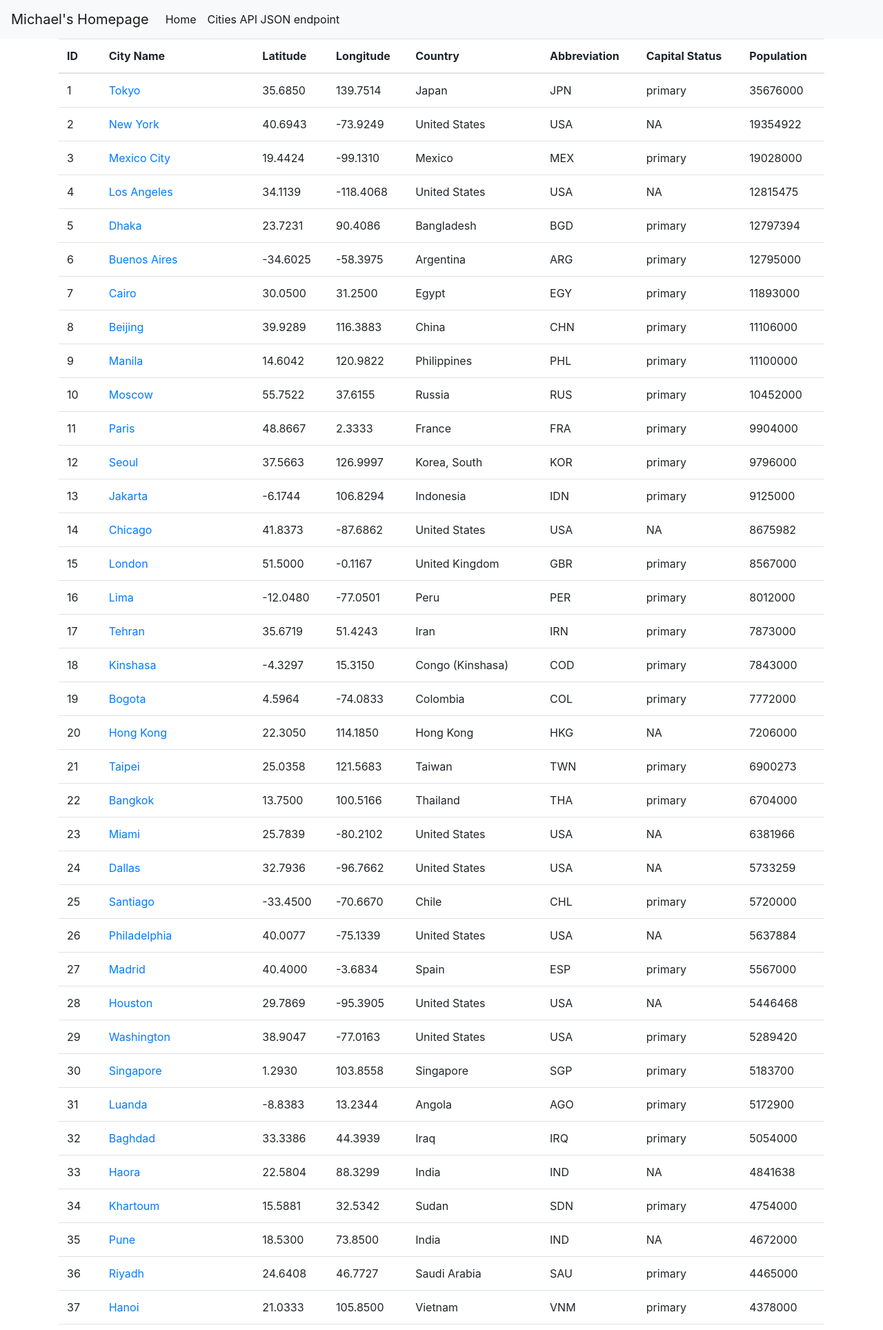
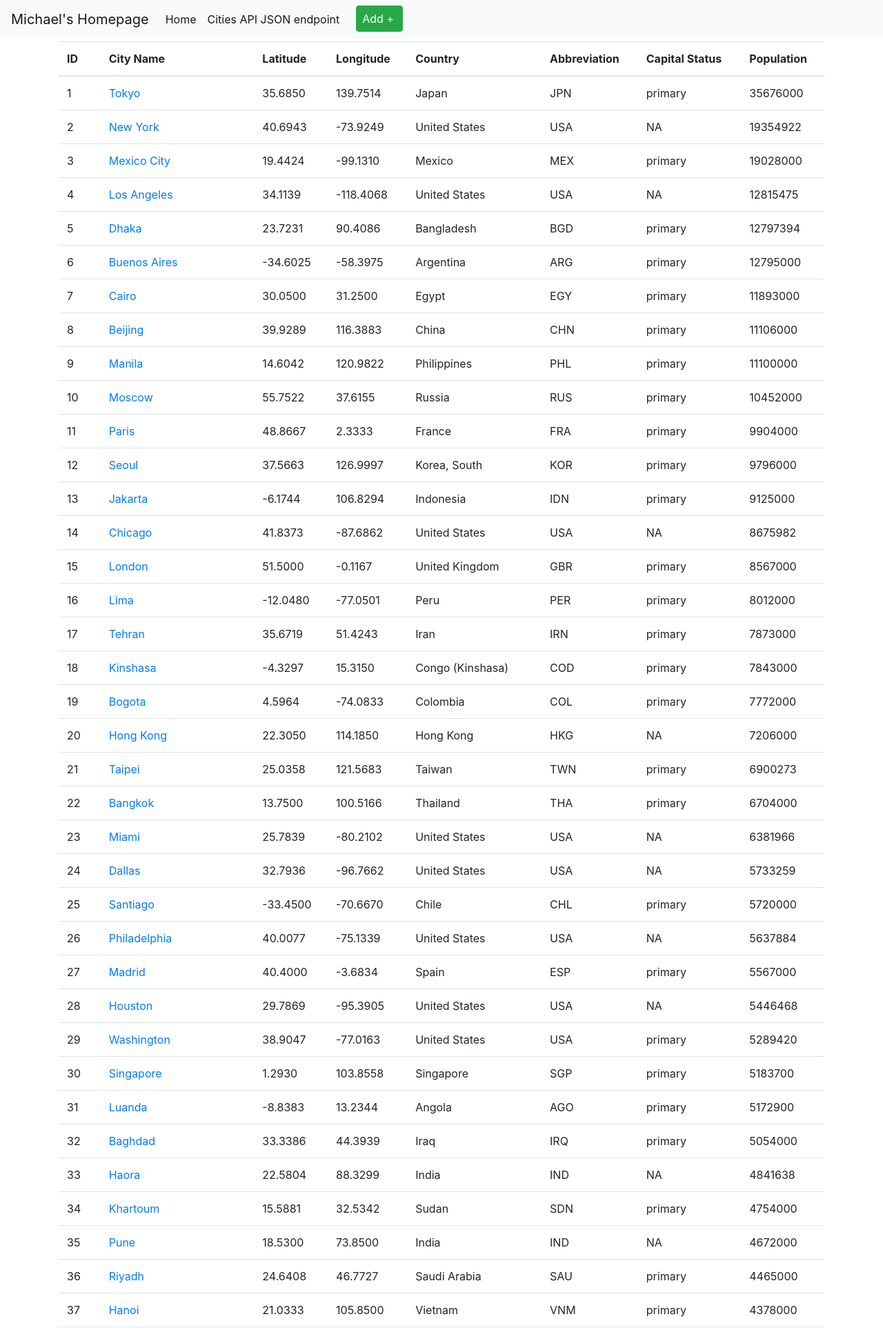
Before and after one commit to mcp48/IS601-Project3, a Flask app: page / in a window 1280 px wide. Shown: the top 1928 px of the page at 69% size. Run offline with Flask 2, Linux system fonts and the light colour scheme; data comes from the database, SQL or seed files in the repository; data that the repository does not hold is empty; some libraries are stand-ins or nearby versions.

Commit message:
Task: Updated layout.html template

```diff
--- a/app/templates/layout.html
+++ b/app/templates/layout.html
@@ -8,9 +8,9 @@
 
 
     <meta charset="utf-8">
-    <meta name="viewport" content="width=device-width, initial-scale=1, shrink-to-fit=no">
-    <link rel="stylesheet" href="https://stackpath.bootstrapcdn.com/bootstrap/4.4.1/css/bootstrap.min.css"
-          integrity="sha384-Vkoo8x4CGsO3+Hhxv8T/Q5PaXtkKtu6ug5TOeNV6gBiFeWPGFN9MuhOf23Q9Ifjh" crossorigin="anonymous">
+    <meta content="width=device-width, initial-scale=1, shrink-to-fit=no" name="viewport">
+    <link crossorigin="anonymous" href="https://stackpath.bootstrapcdn.com/bootstrap/4.4.1/css/bootstrap.min.css"
+          integrity="sha384-Vkoo8x4CGsO3+Hhxv8T/Q5PaXtkKtu6ug5TOeNV6gBiFeWPGFN9MuhOf23Q9Ifjh" rel="stylesheet">
 {% if user %}
     <title>Welcome to {{ user.username }}'s site</title>
     {% else %}
@@ -21,38 +21,44 @@
 <!-- As a heading -->
 
 
-<nav class="navbar navbar-expand-lg navbar-light bg-light">
-  <a class="navbar-brand" href="#">{% if user %}{{ user.username }}'s Homepage {% else %}
+<nav class="navbar navbar-expand-lg navbar-light bg-light mb-1">
+  <a class="navbar-brand" href="#">{% if user %}{{ user.username }}'s Homepage{% else %}
     <title>Welcome to My Homepage</title>
     {% endif %}</a>
-  <button class="navbar-toggler" type="button" data-toggle="collapse" data-target="#navbarNavDropdown" aria-controls="navbarNavDropdown" aria-expanded="false" aria-label="Toggle navigation">
+  <button aria-controls="navbarNavDropdown" aria-expanded="false" aria-label="Toggle navigation" class="navbar-toggler" data-target="#navbarNavDropdown" data-toggle="collapse" type="button">
     <span class="navbar-toggler-icon"></span>
   </button>
   <div class="collapse navbar-collapse" id="navbarNavDropdown">
     <ul class="navbar-nav">
         <li class="nav-item active">
-        <a class="nav-link" href="#">Home <span class="sr-only">(current)</span></a>
+            <a class="nav-link" href="/">Home <span class="sr-only">(current)</span></a>
         </li>
         <li class="nav-item active">
-        <a class="nav-link" href="api/cities">Cities API JSON endpoint <span class="sr-only">(current)</span></a>
+            <a class="nav-link" href="/api/v1/cities">Cities API JSON endpoint <span class="sr-only">(current)</span></a>
         </li>
-
+        <li class="nav-item active">
+            <a class="btn btn-success pl-2 lr-2 ml-3" href="/cities/new">Add +<span class="sr-only">(current)</span></a>
+        </li>
     </ul>
   </div>
 </nav>
-<main role="main" class="container">{% block content %}{% endblock %}</main>
+<main class="container" role="main">
+
+    {% block content %}
+    {% endblock %}
+</main>
 <div id="footer">
     <!-- Optional JavaScript -->
     <!-- jQuery first, then Popper.js, then Bootstrap JS -->
-<script src="https://code.jquery.com/jquery-3.4.1.slim.min.js"
+    <script crossorigin="anonymous"
             integrity="sha384-J6qa4849blE2+poT4WnyKhv5vZF5SrPo0iEjwBvKU7imGFAV0wwj1yYfoRSJoZ+n"
-        crossorigin="anonymous"></script>
-<script src="https://cdn.jsdelivr.net/npm/popper.js@1.16.0/dist/umd/popper.min.js"
+            src="https://code.jquery.com/jquery-3.4.1.slim.min.js"></script>
+    <script crossorigin="anonymous"
             integrity="sha384-Q6E9RHvbIyZFJoft+2mJbHaEWldlvI9IOYy5n3zV9zzTtmI3UksdQRVvoxMfooAo"
-        crossorigin="anonymous"></script>
-<script src="https://stackpath.bootstrapcdn.com/bootstrap/4.4.1/js/bootstrap.min.js"
+            src="https://cdn.jsdelivr.net/npm/popper.js@1.16.0/dist/umd/popper.min.js"></script>
+    <script crossorigin="anonymous"
             integrity="sha384-wfSDF2E50Y2D1uUdj0O3uMBJnjuUD4Ih7YwaYd1iqfktj0Uod8GCExl3Og8ifwB6"
-        crossorigin="anonymous"></script>
+            src="https://stackpath.bootstrapcdn.com/bootstrap/4.4.1/js/bootstrap.min.js"></script>
 </div>
 </body>
 </html>
```
Lines whose indentation alone changed are shown as unchanged.
